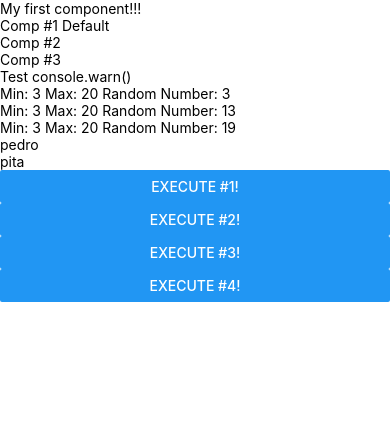
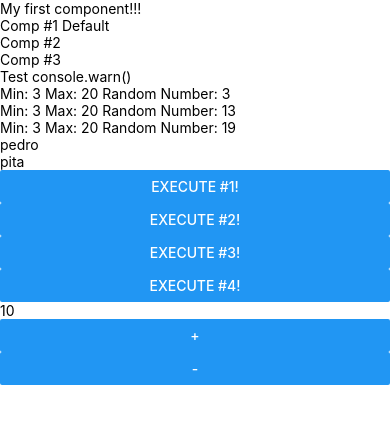
Before and after one commit to pedro-pita/ReactNativeCourse, a React Native app in the folder Projects/SomeFundamentals/: screen / in a window 390 px wide. Shown: the top 424 px of the page. Built offline with nearby package versions, Linux system fonts and the light colour scheme.

Commit message:
Components with states (UseState)

```diff
--- a/Projects/SomeFundamentals/src/App.js
+++ b/Projects/SomeFundamentals/src/App.js
@@ -7,6 +7,7 @@ import YellowBoxConsoleWarn from './components/3_ConsoleWarn';
 import ComponentWithProperties from './components/4_ComponentWithProperties';
 import Fragments from './components/5_Fragments';
 import Button from './components/6_Button';
+import UseState from './components/7_UseState';
 
 export default () =>
   (
@@ -21,5 +22,6 @@ export default () =>
       <ComponentWithProperties min={3} max={20} name="Pedro"/>
       <Fragments first="pedro" second="pita"/>
       <Button />
+      <UseState number={10} increment={10}/>
     </View>
   );
--- /dev/null
+++ b/Projects/SomeFundamentals/src/components/7_UseState.js
@@ -0,0 +1,15 @@
+import React, { Fragment, useState } from 'react';
+import {Text, Button} from 'react-native'
+
+export default props =>{
+    const [number, setNumber] = useState(props.number); //setNumber notificate the interface to change the number value
+    const inc = () => setNumber(number + props.increment);
+    const dec = () => setNumber(number - props.increment);
+    return (
+        <Fragment>
+            <Text>{number}</Text>
+            <Button title="+" onPress={inc}/>
+            <Button title="-" onPress={dec}/>
+        </Fragment>
+    );
+};
```
